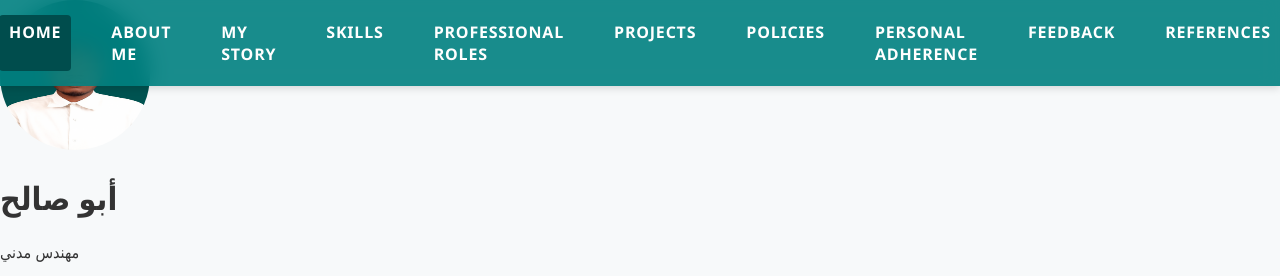
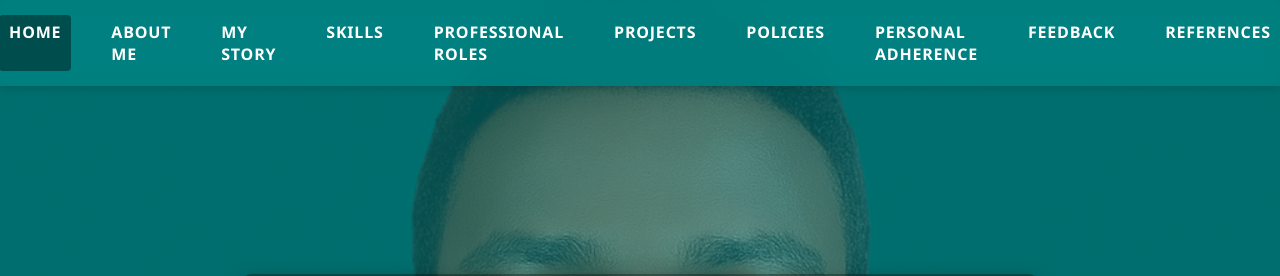
Before and after one commit to abobakertigani/Resume_web, a Flask app: page / in a window 1280 px wide. Shown: the top 276 px of the page. Run offline with Flask 3, Linux system fonts and the light colour scheme.

Commit message:
Update AbuSalih.html

```diff
--- a/templates/AbuSalih.html
+++ b/templates/AbuSalih.html
@@ -60,7 +60,7 @@
     #hero {
       position: relative;
       height: 100vh;
-      background: url('pic/pic1.png') no-repeat center center/cover;
+      background: url('images/abu.jpg') no-repeat center center/cover;
       display: flex;
       justify-content: center;
       align-items: center;
@@ -354,12 +354,6 @@
   <a href="#contact">Feedback</a>
   <a href="#references">References</a>
 </nav>
-
-     <div class="profile">
-        <img src="{{ url_for('static', filename='images/abu.jpg') }}" alt="صورتي الشخصية" width="150" height="150" style="border-radius: 50%;">
-        <h1>أبو صالح</h1>
-        <p>مهندس مدني</p>
-    </div>
 
 <section id="hero" tabindex="-1">
   <div id="hero-content" role="banner" aria-label="Welcome message">
```
